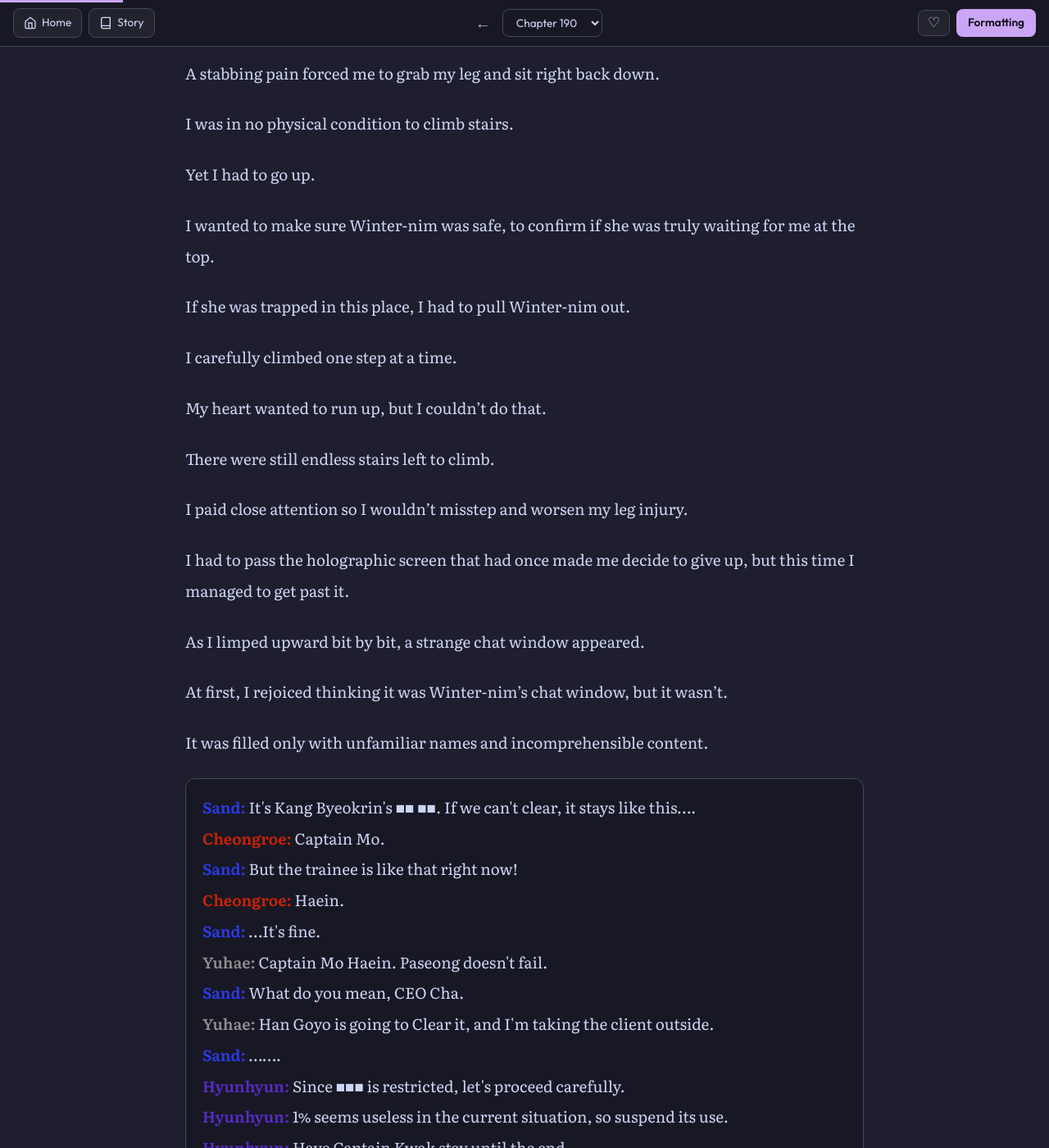
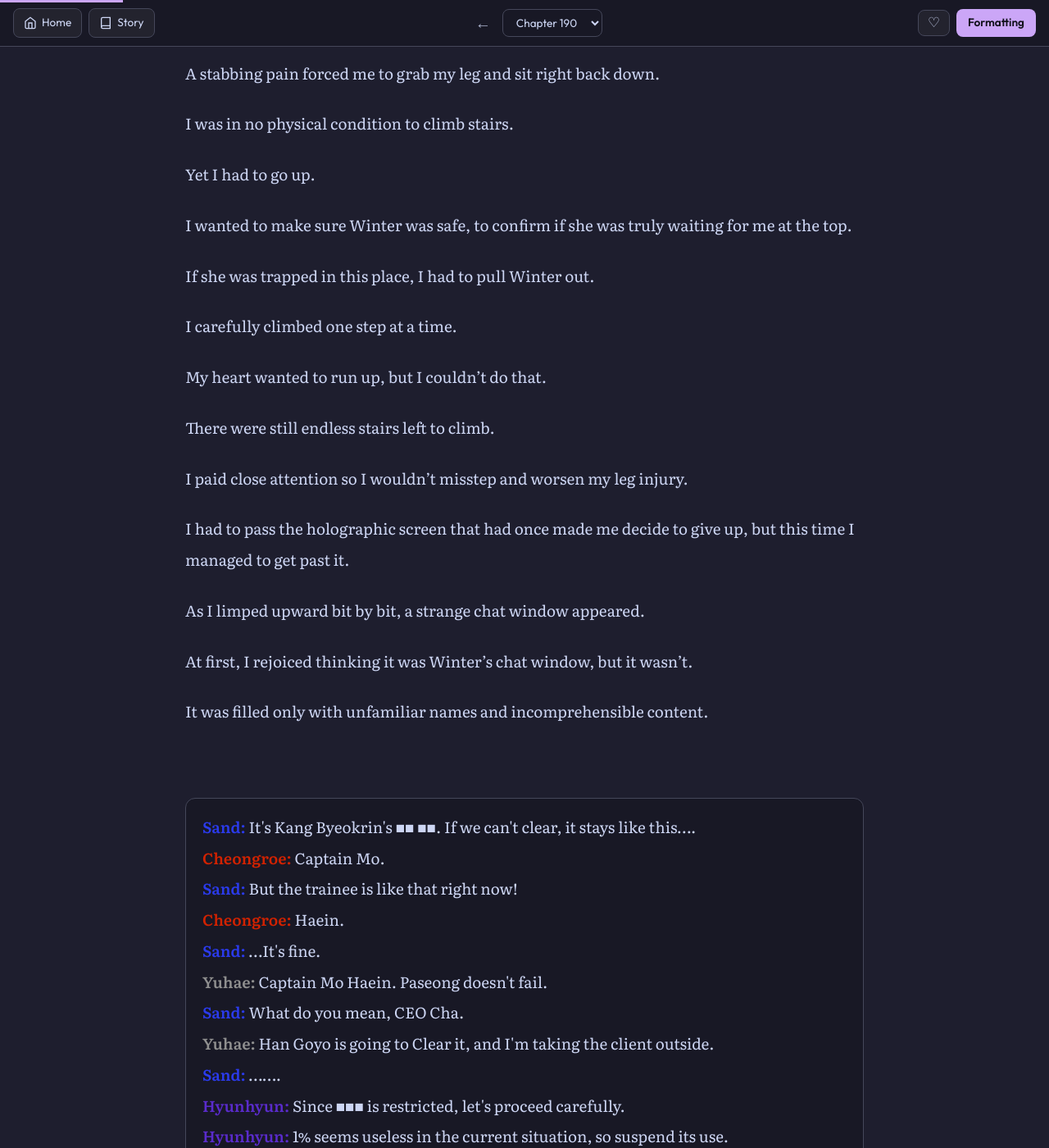
Before and after one commit to soleumn/soleumn.github.io, a Jekyll site: the page built from _chapters/eoshinki/ch190.md, in a window 1280 px wide and 1400 px high, scrolled down 1923 px. Shown: the whole window at 82% size. Built offline with Jekyll 4.4.1, drawn with Linux system fonts in a browser that asks for light colours; some web fonts are replaced; comment, search, counter and statistics services are not loaded; some of the changed text lies outside the part shown.

Commit message:
Update ch190.md

```diff
--- a/_chapters/eoshinki/ch190.md
+++ b/_chapters/eoshinki/ch190.md
@@ -52,7 +52,7 @@ It made no sense. To have forgotten Winter.
 
 I felt it anew: my condition was not normal.
 
-*‘Could the person waiting for me at the top be Winter-nim?’*
+*‘Could the person waiting for me at the top be Winter?’*
 
 Wondering why she would be in a place like this, the messages Winter had sent me came rushing back.
 
@@ -68,9 +68,9 @@ I was in no physical condition to climb stairs.
 
 Yet I had to go up.
 
-I wanted to make sure Winter-nim was safe, to confirm if she was truly waiting for me at the top.
+I wanted to make sure Winter was safe, to confirm if she was truly waiting for me at the top.
 
-If she was trapped in this place, I had to pull Winter-nim out.
+If she was trapped in this place, I had to pull Winter out.
 
 I carefully climbed one step at a time.
 
@@ -84,10 +84,11 @@ I had to pass the holographic screen that had once made me decide to give up, bu
 
 As I limped upward bit by bit, a strange chat window appeared.
 
-At first, I rejoiced thinking it was Winter-nim's chat window, but it wasn't.
+At first, I rejoiced thinking it was Winter's chat window, but it wasn't.
 
 It was filled only with unfamiliar names and incomprehensible content.
 
+<br>
 
 <div class="chat-box">
   <div style="font-size:inherit;">
@@ -113,6 +114,7 @@ It was filled only with unfamiliar names and incomprehensible content.
   </div>
 </div>
 
+<br>
 
 Even after reading through the chat window carefully, I couldn't make sense of it.
 
@@ -145,7 +147,7 @@ A club official stated, "We successfully broke away from our unstable tactics th
 
 However, these no longer had a major impact on me.
 
-Thinking that Winter-nim was waiting made me feel like I would be fine.
+Thinking that Winter was waiting made me feel like I would be fine.
 
 When I ignored them steadfastly and pushed forward, a large holographic screen newly appeared.
 
@@ -165,7 +167,7 @@ I felt like I had climbed quite a bit, but I still had a long way to go.
 
 My mind kept going numb.
 
-Fearing I might forget even Winter-nim, whom I had managed to recall, I muttered out loud.
+Fearing I might forget even Winter, whom I had managed to recall, I muttered out loud.
 
 “Winter, Winter….”
 
@@ -452,7 +454,7 @@ The cloth covering the display cabinet slid down, *SWOOSH!*
 Standing in front of the cabinet, the man tilted his head slightly to the side.
 
 
-<div class="goggles"><span>o\&nbsp;</span><span>O</span></div>
+<div class="goggles"><span>o&nbsp;</span><span>O</span></div>
 
 
 Opening the cabinet as he pleased, he took out the items inside one by one and looked at them.
```
